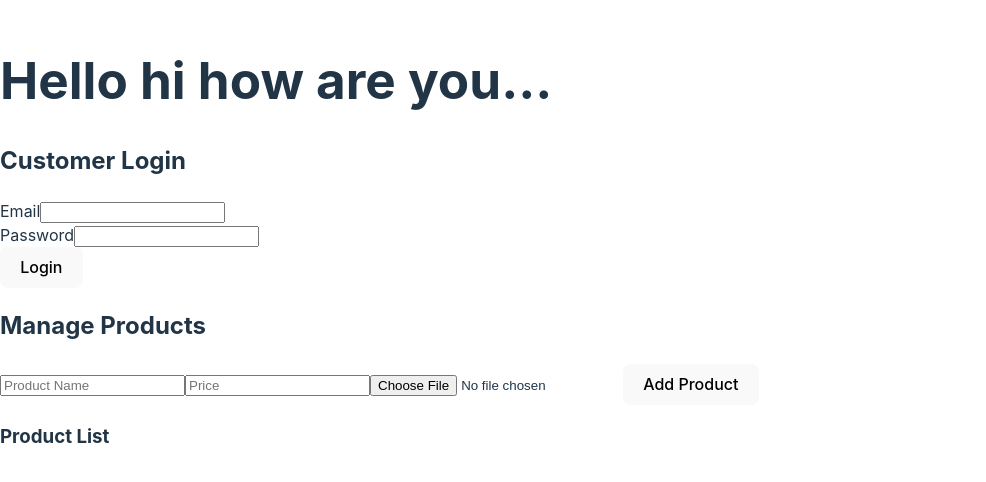
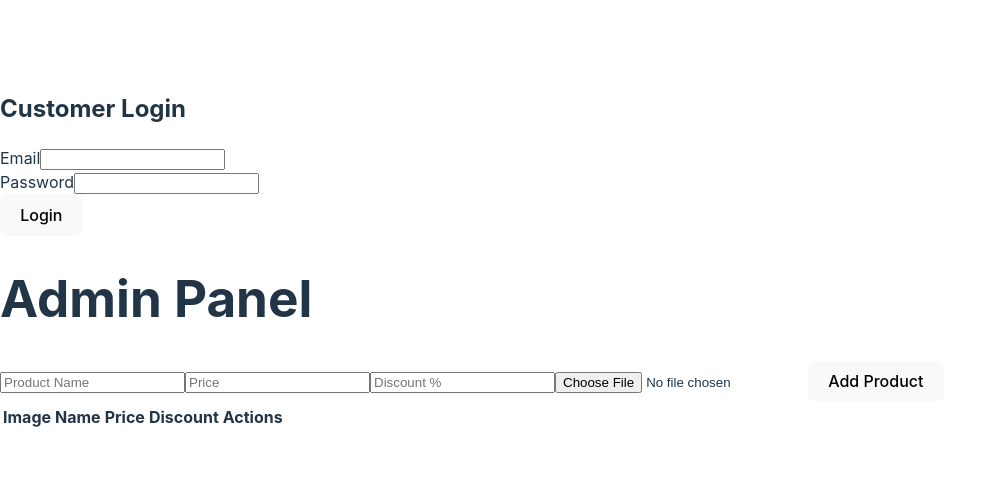
Before and after one commit to vishalkk22csr241/e-commerce, a React (Vite) app in the folder frontend/E-commerce/: page / in a window 1280 px wide. Shown: the part 156-638 px from the top of the page, without its empty margins (0-986 px from the left). Built offline with nearby package versions, Linux system fonts and the light colour scheme.

Commit message:
added product page

```diff
--- a/frontend/E-commerce/src/App.jsx
+++ b/frontend/E-commerce/src/App.jsx
@@ -1,16 +1,16 @@
-import ProductPage from "./product"
+import AdminPage from "./adminpage"
 import Login from "./login"
 
 function App() {
   return (
     <>
-      <h1>Hello hi how are you...</h1>
+      <h1> </h1>
       <Login>
       thi is a  login page
       </Login>
-      <ProductPage>
-        product
-      </ProductPage>
+      <AdminPage>
+adminpage
+      </AdminPage>
     </>
   )
 }
--- /dev/null
+++ b/frontend/E-commerce/src/adminpage.jsx
@@ -0,0 +1,61 @@
+import { useState } from "react";
+
+export default function AdminPage() {
+  const [products, setProducts] = useState([]);
+  const [form, setForm] = useState({ name: "", price: "", discount: "", image: null });
+
+  const handleChange = (e) => {
+    setForm({ ...form, [e.target.name]: e.target.value });
+  };
+
+  const handleImageUpload = (e) => {
+    setForm({ ...form, image: URL.createObjectURL(e.target.files[0]) });
+  };
+
+  const addProduct = () => {
+    setProducts([...products, { ...form, id: Date.now() }]);
+    setForm({ name: "", price: "", discount: "", image: null });
+  };
+
+  const deleteProduct = (id) => {
+    setProducts(products.filter((product) => product.id !== id));
+  };
+
+  return (
+    <div className="p-6">
+      <h1 className="text-2xl font-bold mb-4">Admin Panel</h1>
+      <div className="mb-6 p-4 border rounded-lg">
+        <input name="name" placeholder="Product Name" value={form.name} onChange={handleChange} className="border p-2 w-full mb-2" />
+        <input name="price" type="number" placeholder="Price" value={form.price} onChange={handleChange} className="border p-2 w-full mb-2" />
+        <input name="discount" type="number" placeholder="Discount %" value={form.discount} onChange={handleChange} className="border p-2 w-full mb-2" />
+        <input type="file" onChange={handleImageUpload} className="border p-2 w-full mb-2" />
+        {form.image && <img src={form.image} alt="Preview" className="h-20 mt-2" />}
+        <button onClick={addProduct} className="bg-blue-500 text-white p-2 rounded mt-2">Add Product</button>
+      </div>
+      <table className="w-full border-collapse border border-gray-300">
+        <thead>
+          <tr className="bg-gray-200">
+            <th className="border p-2">Image</th>
+            <th className="border p-2">Name</th>
+            <th className="border p-2">Price</th>
+            <th className="border p-2">Discount</th>
+            <th className="border p-2">Actions</th>
+          </tr>
+        </thead>
+        <tbody>
+          {products.map((product) => (
+            <tr key={product.id} className="text-center">
+              <td className="border p-2"><img src={product.image} alt={product.name} className="h-16 mx-auto" /></td>
+              <td className="border p-2">{product.name}</td>
+              <td className="border p-2">${product.price}</td>
+              <td className="border p-2">{product.discount}%</td>
+              <td className="border p-2">
+                <button onClick={() => deleteProduct(product.id)} className="bg-red-500 text-white p-2 rounded">Delete</button>
+              </td>
+            </tr>
+          ))}
+        </tbody>
+      </table>
+    </div>
+  );
+}
--- a/frontend/E-commerce/src/product.jsx
+++ /dev/null
@@ -1,67 +0,0 @@
-import { useState } from "react";
-import axios from "axios";
-
-export default function ProductPage() {
-  const [product, setProduct] = useState({ name: "", price: "", image: null });
-  const [products, setProducts] = useState([]);
-
-  const handleChange = (e) => {
-    const { name, value } = e.target;
-    setProduct((prev) => ({ ...prev, [name]: value }));
-  };
-
-  const handleImageChange = (e) => {
-    setProduct((prev) => ({ ...prev, image: e.target.files[0] }));
-  };
-
-  const handleAddProduct = async () => {
-    const formData = new FormData();
-    formData.append("name", product.name);
-    formData.append("price", product.price);
-    formData.append("image", product.image);
-    formData.append("date", new Date().toISOString());
-
-    try {
-      const res = await axios.post("http://localhost:5000/api/products", formData, {
-        headers: { "Content-Type": "multipart/form-data" },
-      });
-      setProducts([...products, res.data]);
-      setProduct({ name: "", price: "", image: null });
-    } catch (err) {
-      console.error("Error adding product", err);
-    }
-  };
-
-  const handleRemoveProduct = async (id) => {
-    try {
-      await axios.delete(`http://localhost:5000/api/products/${id}`);
-      setProducts(products.filter((p) => p._id !== id));
-    } catch (err) {
-      console.error("Error removing product", err);
-    }
-  };
-
-  return (
-    <div className="p-6 max-w-lg mx-auto">
-      <h2 className="text-xl font-bold mb-4">Manage Products</h2>
-      <input type="text" name="name" value={product.name} onChange={handleChange} placeholder="Product Name" className="border p-2 w-full mb-2" />
-      <input type="text" name="price" value={product.price} onChange={handleChange} placeholder="Price" className="border p-2 w-full mb-2" />
-      <input type="file" onChange={handleImageChange} className="border p-2 w-full mb-2" />
-      <button onClick={handleAddProduct} className="bg-blue-500 text-white p-2 w-full rounded">Add Product</button>
-
-      <div className="mt-6">
-        <h3 className="text-lg font-semibold mb-2">Product List</h3>
-        {products.map((p) => (
-          <div key={p._id} className="border p-3 flex justify-between items-center mb-2">
-            <div>
-              <p className="font-bold">{p.name}</p>
-              <p>${p.price}</p>
-              <p className="text-gray-500 text-sm">Added: {new Date(p.date).toDateString()}</p>
-            </div>
-            <button onClick={() => handleRemoveProduct(p._id)} className="bg-red-500 text-white px-3 py-1 rounded">Remove</button>
-          </div>
-        ))}
-      </div>
-    </div>
-  );
-}
```
Also changed, not shown: frontend/E-commerce/src/customerpage.jsx (added).
